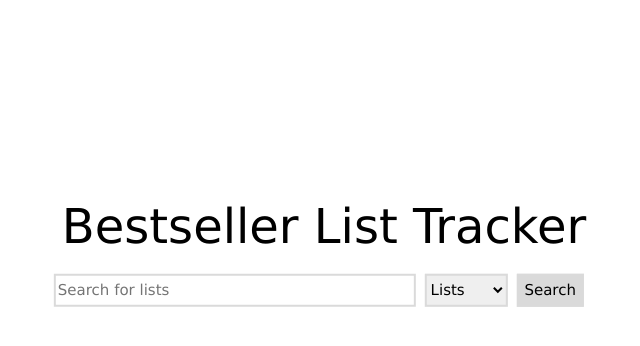
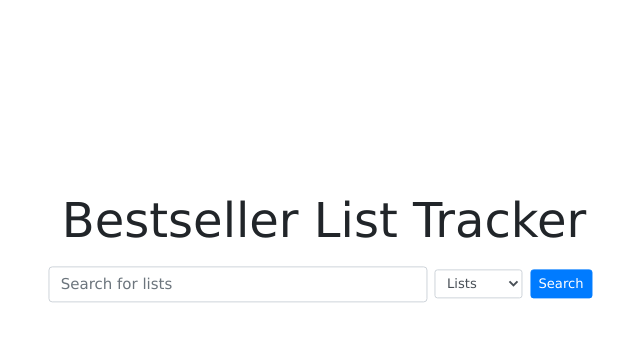
Before and after one commit to smores56/googleplex, a Python web app: template googleplex/templates/index.html in a window 1280 px wide. Shown: the part 158-504 px from the top of the page, without its empty margins (316-956 px from the left). Run offline with Jinja, Linux system fonts and the light colour scheme; the template is opened without the code that fills it, so the values that code supplies are empty; some libraries are stand-ins or nearby versions.

Commit message:
updated navbar

```diff
--- a/googleplex/templates/index.html
+++ b/googleplex/templates/index.html
@@ -20,15 +20,22 @@
   <center class="search">
     <font size=8 style="padding: 10px;">Bestseller List Tracker</font>
     <div style="display: inline-flex;">
-      <form action="/results" method="get">
-        <input id="search" class="search_bar" type="text" size="40" name="search" placeholder="Search for lists">
-        <select id="type" name="type" class="search_dropdown">
-          <option value="list">Lists</option>
-          <option value="book">Books</option>
-          <option value="author">Authors</option>
-        </select>
-        <input type="submit" class="search_button" value="Search">
-      </form>
+      <form class="form-inline" action="/results" method="get">
+            <input id="search" class="form-control mb-2 mr-sm-2" type="text" size="40" name="search" placeholder="Search for lists">
+
+            <div class="form-check mb-2 mr-sm-2">
+            <select class="form-control form-control-sm" id="type" name="type" >
+              <option value="list">Lists</option>
+              <option value="book">Books</option>
+              <option value="author">Authors</option>
+            </select>
+            </div>
+
+            <div class="form-check mb-2 mr-sm-2">
+            <button type="submit" class="btn btn-primary btn-sm">Search</button>
+             </div>
+
+          </form>
     </div>
   </center>
 {% endblock %}
--- a/googleplex/templates/overlay.html
+++ b/googleplex/templates/overlay.html
@@ -3,6 +3,7 @@
 <html lang="en">
   <head>
     <title>{% block title %}{% endblock %} - Bestseller Archive</title>
+    <link rel="stylesheet" href="https://stackpath.bootstrapcdn.com/bootstrap/4.1.0/css/bootstrap.min.css">
     <link rel="stylesheet" href="https://www.w3schools.com/w3css/4/w3.css">
     <link rel="stylesheet" href="//code.jquery.com/ui/1.10.4/themes/smoothness/jquery-ui.css">
     <link rel="stylesheet" href = "https://code.jquery.com/ui/1.10.4/themes/ui-lightness/jquery-ui.css">
@@ -12,19 +13,26 @@
   <body>
 {% block header %}
     <div id="header" class="w3-bar w3-black"> <!-- header bar -->
-      <a href="/" class="w3-bar-item w3-button w3-left w3-hover-none w3-hover-text-white w3-padding-16">Bestseller Archive</a>
-      <span class="w3-bar-item w3-left w3-hover-none w3-center">
+      <img src="/images/logo.png" class="w3-bar-item w3-button w3-left w3-hover-none w3-hover-text-white w3-padding-16" width="150px" height="70px"></img>
+      <span class="w3-bar-item w3-hover-none w3-center" style="margin-top: 10px; margin-left: 180px">
         <center class="search">
-          <div style="display: inline-flex;">
-            <form action="/results" method="get">
-              <input id="search" class="search_bar" type="text" size="40" name="search" placeholder="Search for lists">
-              <select name="type" id="type" class="search_dropdown">
-                <option value="list">Lists</option>
-                <option value="book">Books</option>
-                <option value="author">Authors</option>
-              </select>
-              <input type="submit" class="search_button" value="Search">
-            </form>
+          <div>
+            <form class="form-inline" action="/results" method="get">
+            <input id="search" class="form-control mb-2 mr-sm-2" type="text" size="40" name="search" placeholder="Search for lists">
+
+            <div class="form-check mb-2 mr-sm-2">
+            <select class="form-control form-control-sm" id="type" name="type" >
+              <option value="list">Lists</option>
+              <option value="book">Books</option>
+              <option value="author">Authors</option>
+            </select>
+            </div>
+
+            <div class="form-check mb-2 mr-sm-2">
+            <button type="submit" class="btn btn-primary btn-sm">Search</button>
+             </div>
+
+          </form>
           </div>
         </center>
       </span>
```
